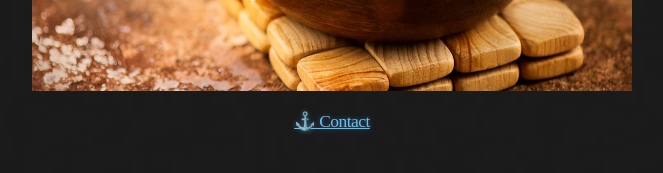
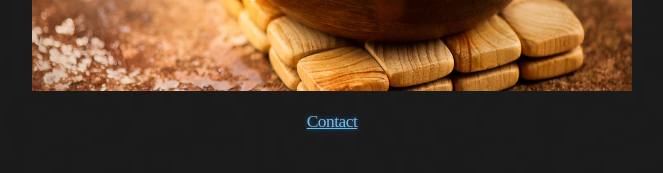
Before and after one commit to suhailhbc/HoneyByte, a Jekyll site: the page index.html, which Jekyll copies as it is, in a window 1280 px wide. Shown: the part 478-651 px from the top of the page, without its empty margins (308-971 px from the left). Built offline with Jekyll 4.4.1, drawn with Linux system fonts in a browser that asks for light colours.

Commit message:
Changes to Contact Link 2

```diff
--- a/index.html
+++ b/index.html
@@ -13,6 +13,6 @@
     <center><h1>HoneyByte</h1></center>
     <p align="center">Website Under Construction!<p>
     <center><img src="assets/images/HoneyByte.jpg" width=600 height=400></center>
-    <h6><p align="center"><a href="mailto:suhail.honeybyte@gmail.com">⚓️ Contact</a></p></h6>
+    <h6><p align="center"><a href="mailto:suhail.honeybyte@gmail.com">Contact</a></p></h6>
 </body>
 </html>
```
